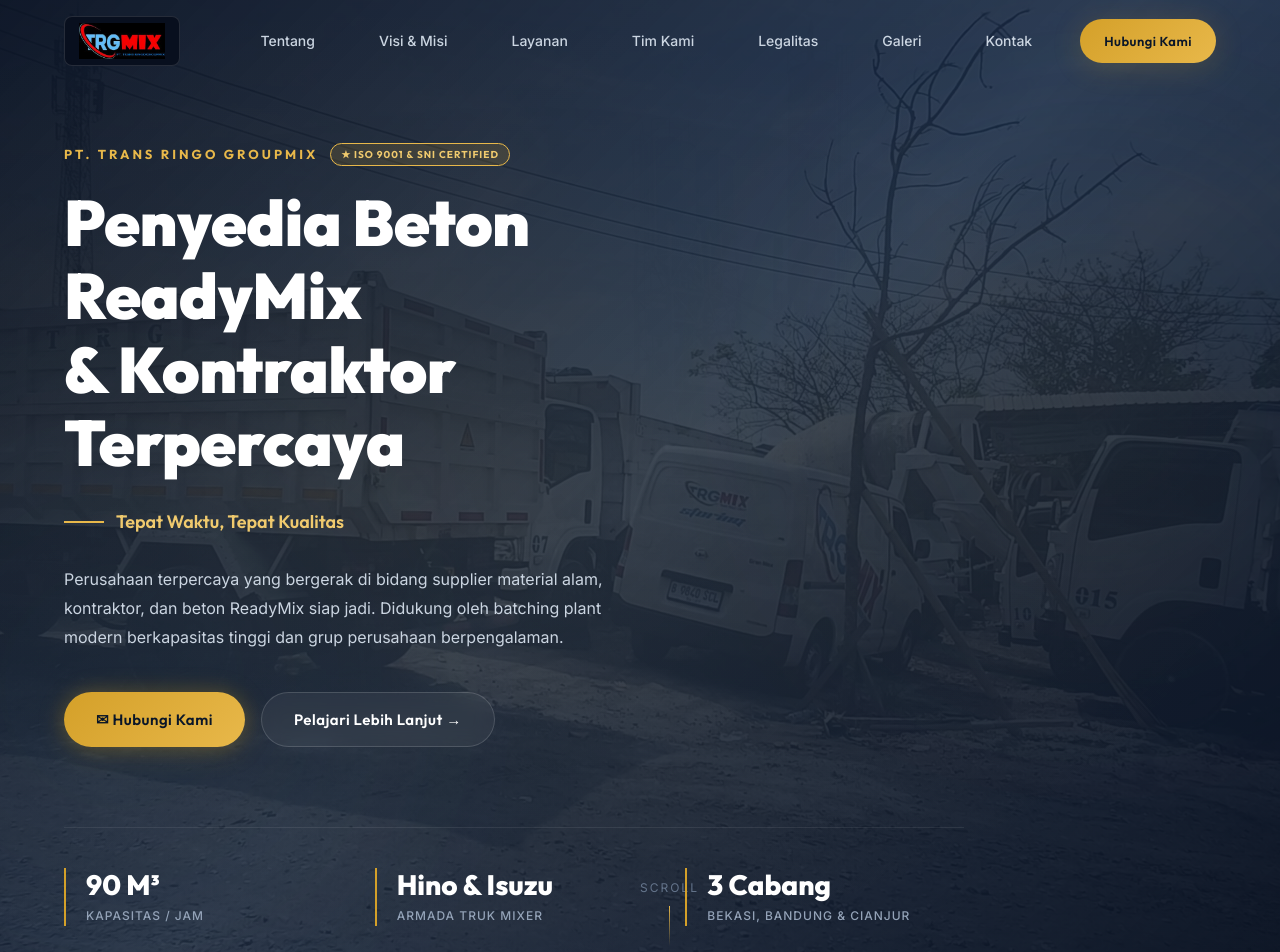
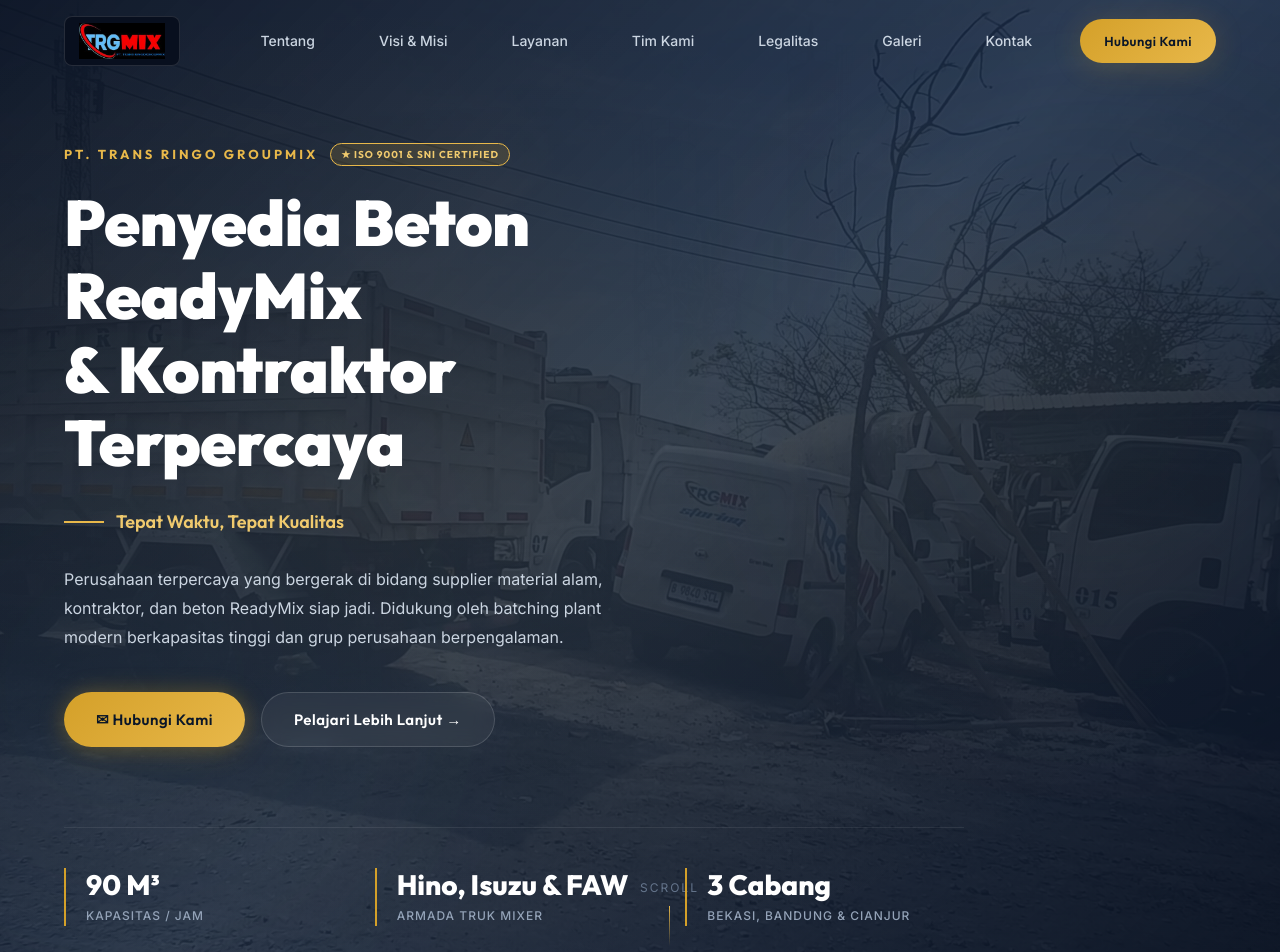
Before and after one commit to WagYu31/pt-trans-ringo-groupmix, a Next.js app: page / in a window 1280 px wide. Shown: the top 952 px of the page. Built offline with nearby package versions, Linux system fonts and the light colour scheme.

Commit message:
feat: add FAW to truck mixer brands in Hero stats

```diff
--- a/app/components/Hero.js
+++ b/app/components/Hero.js
@@ -91,7 +91,7 @@
             <div className="hero-stat-lbl">Kapasitas / Jam</div>
           </div>
           <div className="hero-stat-col">
-            <div className="hero-stat-val">Hino & Isuzu</div>
+            <div className="hero-stat-val">Hino, Isuzu & FAW</div>
             <div className="hero-stat-lbl">Armada Truk Mixer</div>
           </div>
           <div className="hero-stat-col">
```
